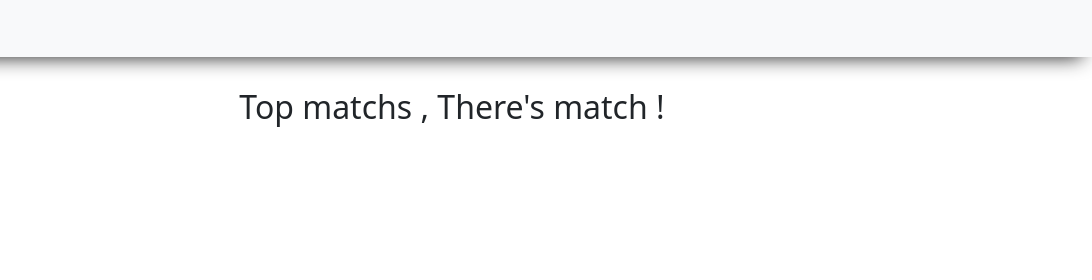
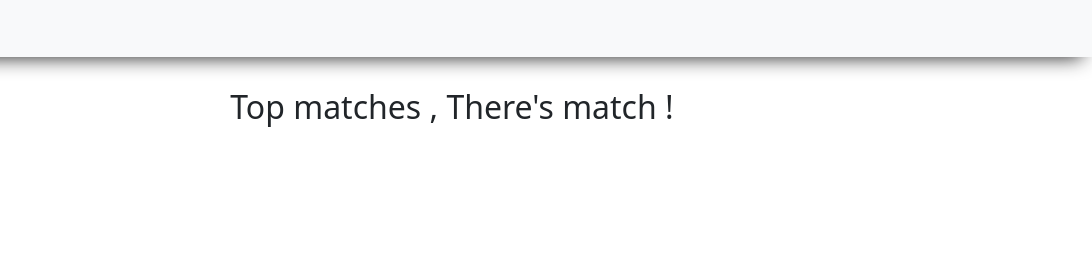
Before and after one commit to Adil-production/FootballMatches, a plain HTML site: page index.html in a window 1280 px wide. Shown: the top 280 px of the page, 188-1280 px from the left. Drawn offline with nearby package versions, Linux system fonts and the light colour scheme; no server answers.

Commit message:
Update index.html

```diff
--- a/index.html
+++ b/index.html
@@ -4,33 +4,14 @@
     <meta charset="UTF-8">
     <meta http-equiv="X-UA-Compatible" content="IE=edge">
     <meta name="viewport" content="width=device-width, initial-scale=1.0">
-    <title>Football matchs</title>
+    <title>Football matches</title>
     <link rel="icon" href="icon.png">
+    <script type="module" src="https://cdn.jsdelivr.net/npm/@ionic/core/dist/ionic/ionic.esm.js"></script>
+    <script nomodule src="https://cdn.jsdelivr.net/npm/@ionic/core/dist/ionic/ionic.js"></script>
+    <link rel="stylesheet" href="https://cdn.jsdelivr.net/npm/@ionic/core/css/ionic.bundle.css"/>
     <link href="https://cdn.jsdelivr.net/npm/bootstrap@5.1.1/dist/css/bootstrap.min.css" rel="stylesheet" integrity="sha384-F3w7mX95PdgyTmZZMECAngseQB83DfGTowi0iMjiWaeVhAn4FJkqJByhZMI3AhiU" crossorigin="anonymous">
 <style>
-    html, body { height: 100%; width: 100%; margin: 0; }
-    .white{
-        fill: white;
-    }
-    ::-webkit-scrollbar {
-  width: 10px;
-}
 
-/* Track */
-::-webkit-scrollbar-track {
-  background: rgb(202, 202, 202);
-}
-
-/* Handle */
-::-webkit-scrollbar-thumb {
-border-radius : 50px;
-  background: #777;
-}
-
-/* Handle on hover */
-::-webkit-scrollbar-thumb:hover {
-  background: #777;
-}
 
 </style>
 </head>
@@ -86,7 +67,7 @@ border-radius : 50px;
    </nav>
   <div align="center" >
 
-    <h2 class="m-3" id="top">Top matchs , There's <span id="numberOfMatch"></span> match !</h2>
+    <h2 class="m-3" id="top">Top matches , There's <span id="numberOfMatch"></span> match !</h2>
 </div>
 
 </div>
```
